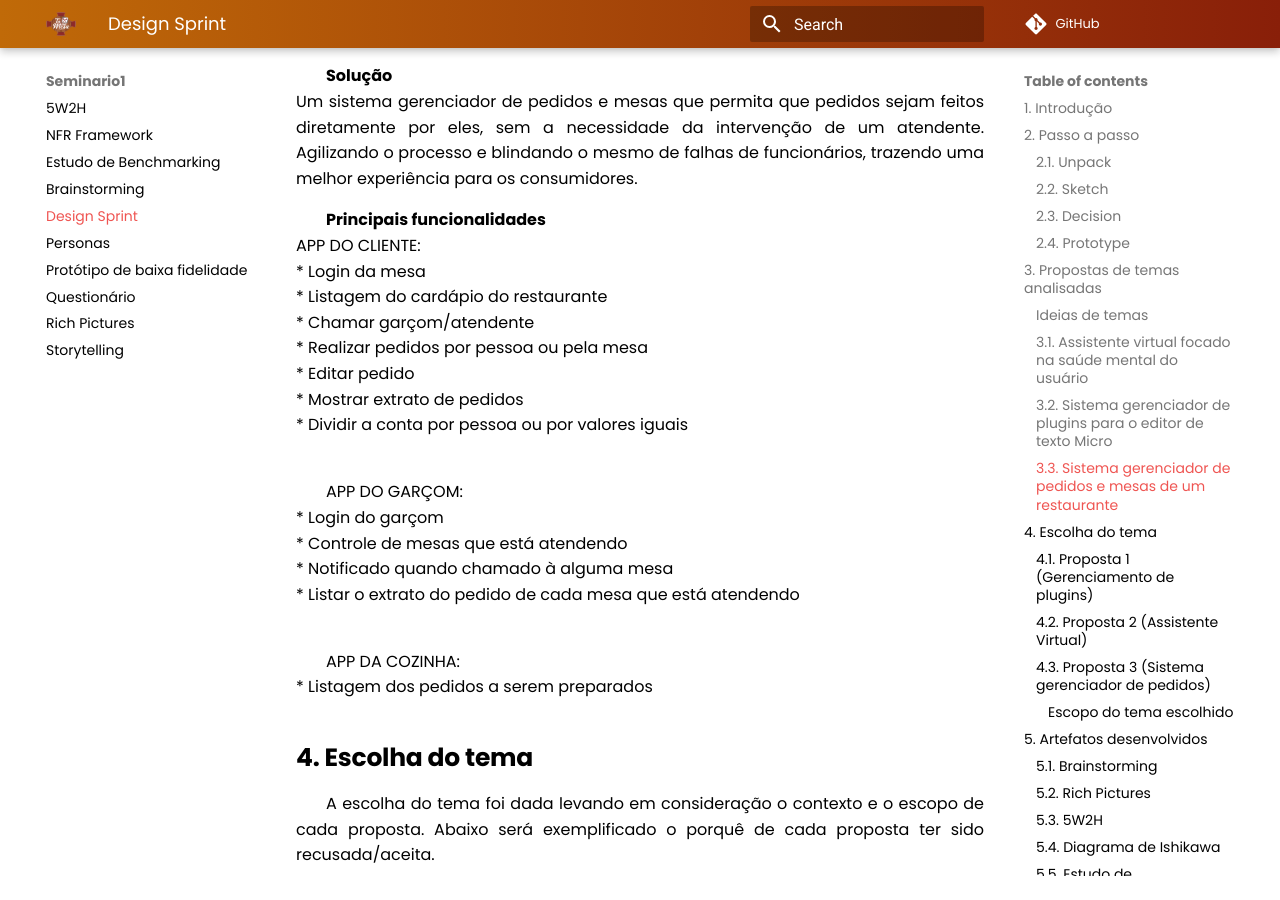
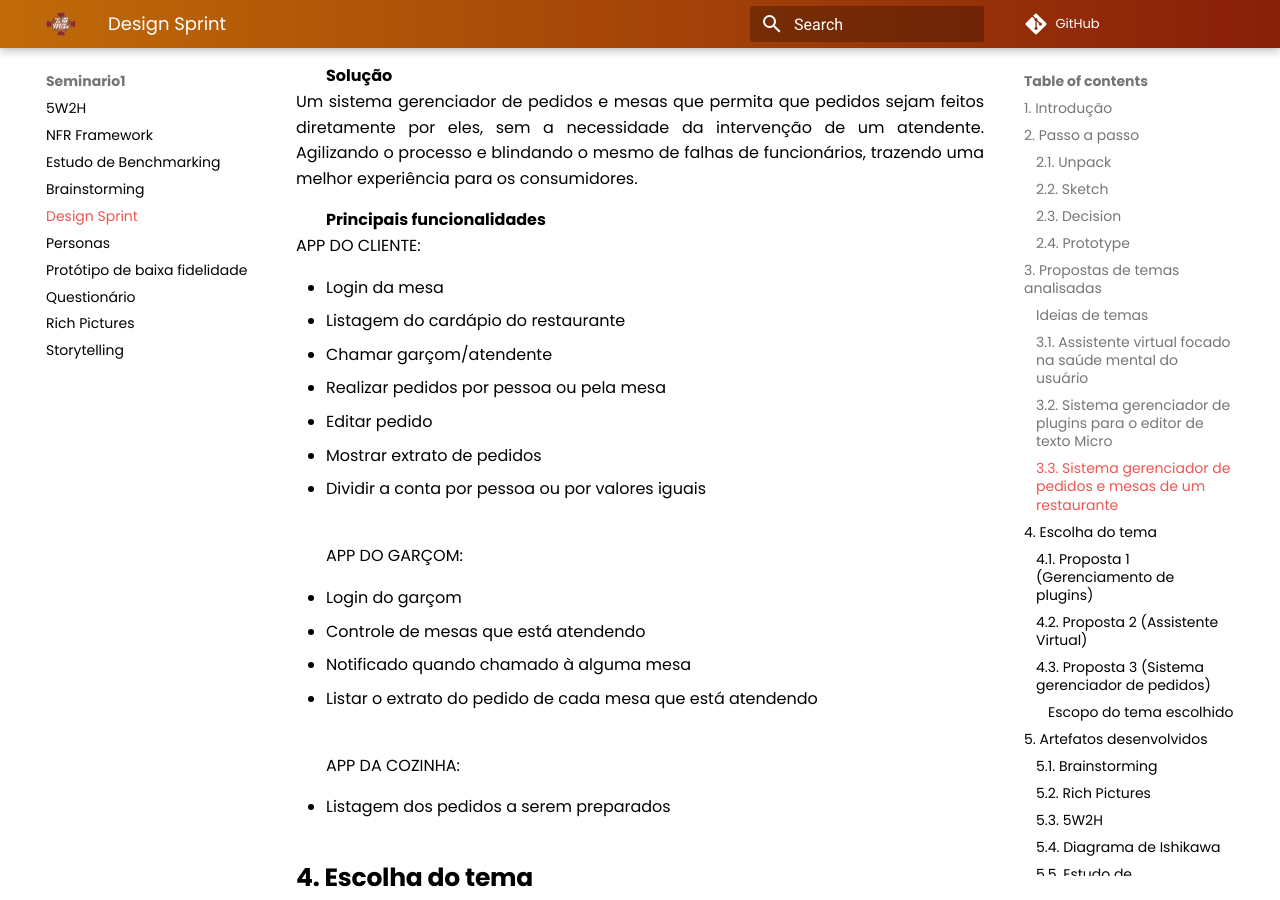
Before and after one commit to UnBArqDsw2021-1/2021.1_G02_TaNaMesa_docs, an MkDocs documentation site: the page built from docs/seminario1/design-sprint.md, in a window 1280 px wide and 900 px high, scrolled down 2375 px. Built offline with MkDocs 1.6.1 and Material for MkDocs 9.7.7, drawn with Linux system fonts in a browser that asks for light colours; comment, search, counter and statistics services are not loaded; some of the changed text lies outside the part shown.

```diff
--- a/docs/seminario1/design-sprint.md
+++ b/docs/seminario1/design-sprint.md
@@ -12,6 +12,7 @@ Para o nosso projeto, foi escolhido a forma mais rápida de realizar a metodolog
 Nesta etapa o foco total é ter um compilado de insights, onde todos os membros participaram dando ideias de temas de projeto e avaliando as ideias dos outros membros do grupo. Utilizamos a técnica de barinstorming para atingir os resultados desta etapa, que estão sendo mostrados abaixo:
 
 ### 2.2. Sketch
+
 Aqui o foco é desenhar as ideias levantadas na etapa anterior, desenvolvendo alguns artefatos como Rich Picture para ajudar na exemplificação da ideia por cada integrante do grupo. Para facilitar a organização do documento, todos os artefatos desenvolvidos irão estar linkados em um tópico específico para isso no decorrer do documento.
 
 ### 2.3. Decision
@@ -25,7 +26,8 @@ Aqui irá acontecer a elaboração do protótipo da ideia escolhida. Aqui s euti
 ## 3. Propostas de temas analisadas
 
 ### Ideias de temas
-![ideias-temas-mapa-mental](./assets/design-sprint/ideias-temas.png)
+
+![ideias-temas-mapa-mental](../assets/img/design-sprint/ideias-temas.png)
 
 ### 3.1. Assistente virtual focado na saúde mental do usuário
 
@@ -53,22 +55,25 @@ Um sistema gerenciador de pedidos e mesas que permita que pedidos sejam feitos d
 
 <b>Principais funcionalidades</b><br>
 APP DO CLIENTE:<br>
-* Login da mesa<br>
-* Listagem do cardápio do restaurante<br>
-* Chamar garçom/atendente<br>
-* Realizar pedidos por pessoa ou pela mesa<br>
-* Editar pedido<br>
-* Mostrar extrato de pedidos<br>
-* Dividir a conta por pessoa ou por valores iguais<br><br>
+
+- Login da mesa<br>
+- Listagem do cardápio do restaurante<br>
+- Chamar garçom/atendente<br>
+- Realizar pedidos por pessoa ou pela mesa<br>
+- Editar pedido<br>
+- Mostrar extrato de pedidos<br>
+- Dividir a conta por pessoa ou por valores iguais<br><br>
 
 APP DO GARÇOM:<br>
-* Login do garçom<br>
-* Controle de mesas que está atendendo<br>
-* Notificado quando chamado à alguma mesa<br>
-* Listar o extrato do pedido de cada mesa que está atendendo<br><br>
+
+- Login do garçom<br>
+- Controle de mesas que está atendendo<br>
+- Notificado quando chamado à alguma mesa<br>
+- Listar o extrato do pedido de cada mesa que está atendendo<br><br>
 
 APP DA COZINHA:<br>
-* Listagem dos pedidos a serem preparados<br>
+
+- Listagem dos pedidos a serem preparados<br>
 
 ## 4. Escolha do tema
 
@@ -87,7 +92,8 @@ Esta proposta foi recusada devido à pouca definição das principais funcionali
 Esta proposta foi escolhida devido ao tema da proposta, que foi acolhida por todos os membros do grupo, seu escopo de fácil implementação e fácil modularização, assim também como uma boa ideia de produto real, devido a varios problemas de soluções já implementadas no mercado.
 
 #### Escopo do tema escolhido
-![escopo-tema-mapa-mental](./assets/design-sprint/escopo-tema.png)
+
+![escopo-tema-mapa-mental](../assets/img/design-sprint/escopo-tema.png)
 
 ## 5. Artefatos desenvolvidos
 
@@ -127,7 +133,7 @@ How much - Quanto vai custar a implementação?
 
 A elicitação por meio de questionários é uma das técnicas que permite maior alcance já que lida com grande número de participantes e possibilita, de forma geral, a coleta de diversos tipos de dados tanto quantitativos quanto qualiativos. O planejamento e a metodologia utilizada para a criação dos quesstionários deve ser bem estruturada e priorizar a compreensão dos voluntários em relação a cada aspecto posto em estudo pelas questões.
 
-  Devido a possibilidade de levantar estatísticas sobre os grupos de usuários, os questionários são amplamente utilizados mas ainda sim possuem a desvantagem de não poder lidar com questões muito subjetivas quando se trata de um público maior. Conforme aumenta a quantidade de voluntários aos quais os questionários serão submetidos, mais complexa se torna a tarefa de analisar cada uma das respostas caso sejam abertas e passiveis de interpretação.
+Devido a possibilidade de levantar estatísticas sobre os grupos de usuários, os questionários são amplamente utilizados mas ainda sim possuem a desvantagem de não poder lidar com questões muito subjetivas quando se trata de um público maior. Conforme aumenta a quantidade de voluntários aos quais os questionários serão submetidos, mais complexa se torna a tarefa de analisar cada uma das respostas caso sejam abertas e passiveis de interpretação.
 
 ### 5.7. [Entrevistas]()
 
@@ -148,6 +154,7 @@ O NFR Framework é uma abordagem para representar e analisar Requisitos Não-Fun
 A prototipagem auxilia no entendimento do potencial cliente em relação à solução proposta a ele. Ele é a ferramenta mais concreta antes da produção do produto, sendo possível realizar diversas correções e aprimoramentos para aumentar a qualidade.
 
 ## 6. Referências
+
 > - The Design Sprint. Disponível em: [aqui](https://www.gv.com/sprint/). Acesso em: 01 de agosto de 2021.
 
 > - QR Comer. Design Sprint. Disponível em: [aqui](https://fga-desenho-2019-2.github.io/Wiki/seminario1/design_sprint/). Acesso em: 01 de agosto de 2021
```
Also changed, not shown: other parts of docs/seminario1/design-sprint.md (+4 -3 lines), docs/assets/img/design-sprint/escopo-tema.png (renamed from docs/seminario1/assets/design-sprint/escopo-tema.png), docs/assets/img/design-sprint/ideias-temas.png (renamed from docs/seminario1/assets/design-sprint/ideias-temas.png).
